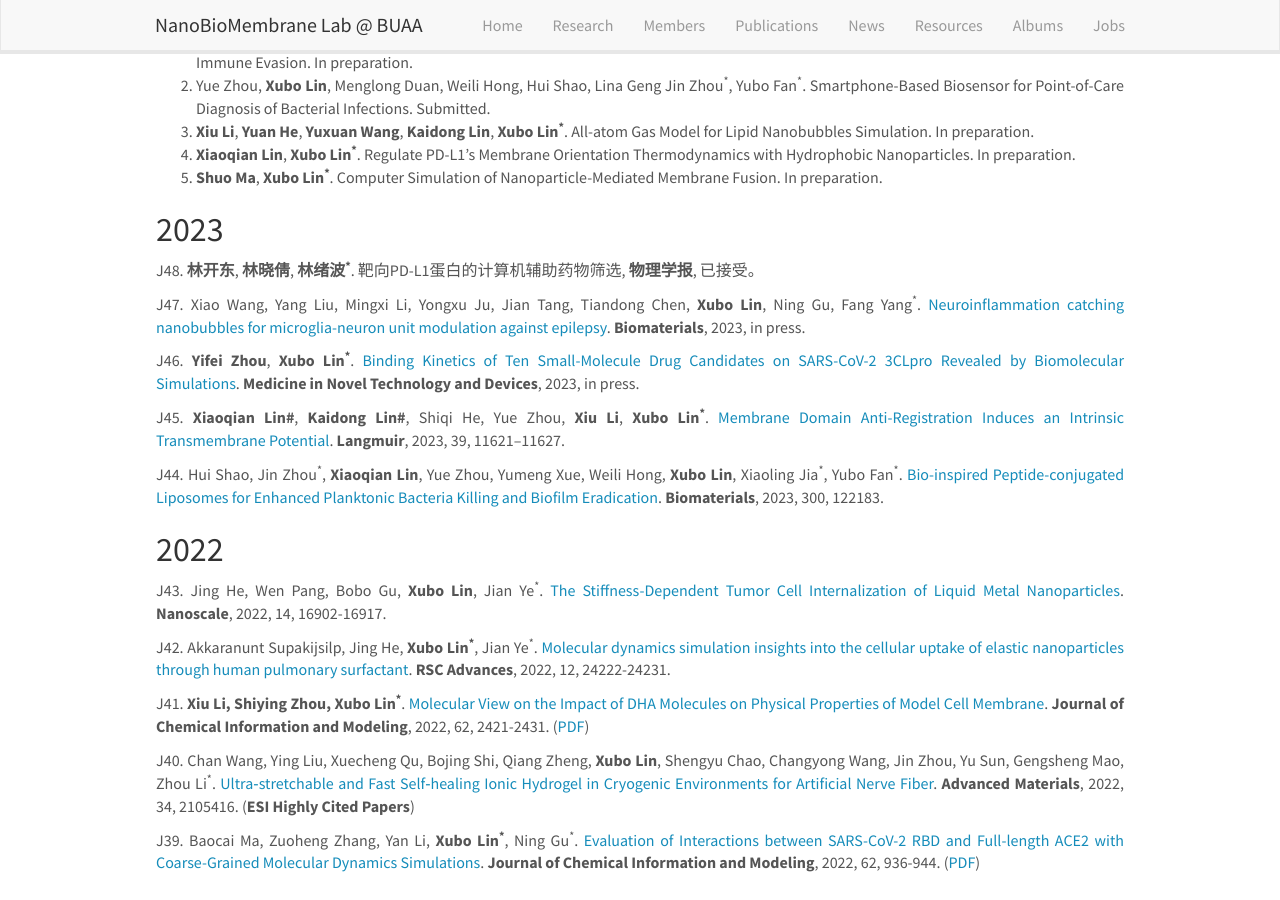
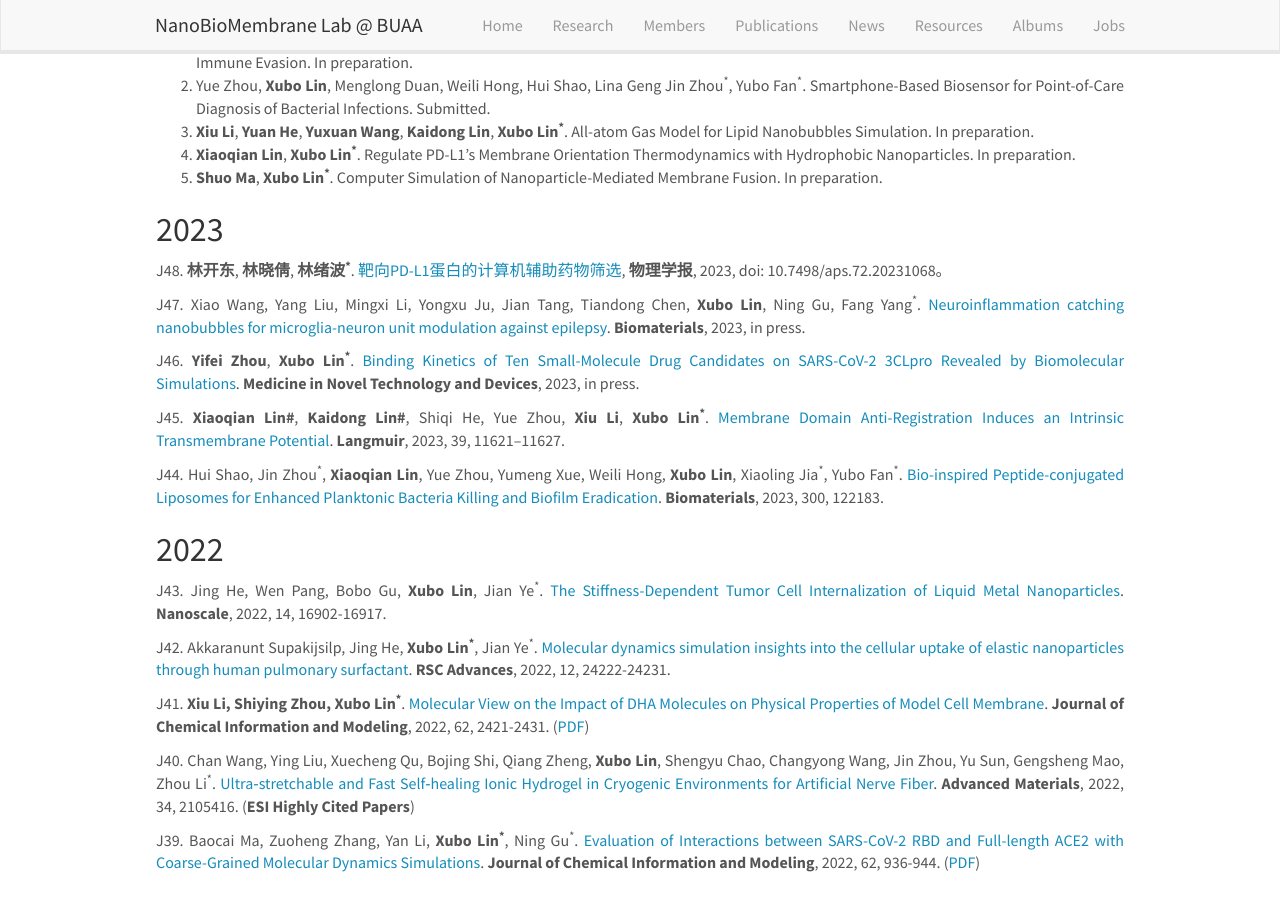
Before and after one commit to linxubo/linxubo.github.io, a Jekyll site: the page built from _pages/publications.md, in a window 1280 px wide and 900 px high, scrolled down 454 px. Built offline with Jekyll 4.4.1, drawn with Linux system fonts in a browser that asks for light colours; nearby versions of some CDN libraries; a script that is not in the unit is left out.

Commit message:
Update publications.md

```diff
--- a/_pages/publications.md
+++ b/_pages/publications.md
@@ -23,7 +23,7 @@ Jump to: **[Book Chapters](#Book Chapters), [Others](#Others), [2023](#2023), [2
 5. **Shuo Ma**, **Xubo Lin<sup>*</sup>**. Computer Simulation of Nanoparticle-Mediated Membrane Fusion. In preparation.
 
 ## 2023
-J48. **林开东**, **林晓倩**, **林绪波<sup>*</sup>**. 靶向PD-L1蛋白的计算机辅助药物筛选, **物理学报**, 已接受。
+J48. **林开东**, **林晓倩**, **林绪波<sup>*</sup>**. [靶向PD-L1蛋白的计算机辅助药物筛选](https://wulixb.iphy.ac.cn/cn/article/doi/10.7498/aps.72.20231068), **物理学报**, 2023, doi: 10.7498/aps.72.20231068。
 
 J47. Xiao Wang, Yang Liu, Mingxi Li, Yongxu Ju, Jian Tang, Tiandong Chen, **Xubo Lin**, Ning Gu, Fang Yang<sup>*</sup>. [Neuroinflammation catching nanobubbles for microglia-neuron unit modulation against epilepsy](https://doi.org/10.1016/j.biomaterials.2023.122302). **Biomaterials**, 2023, in press.
 
```
